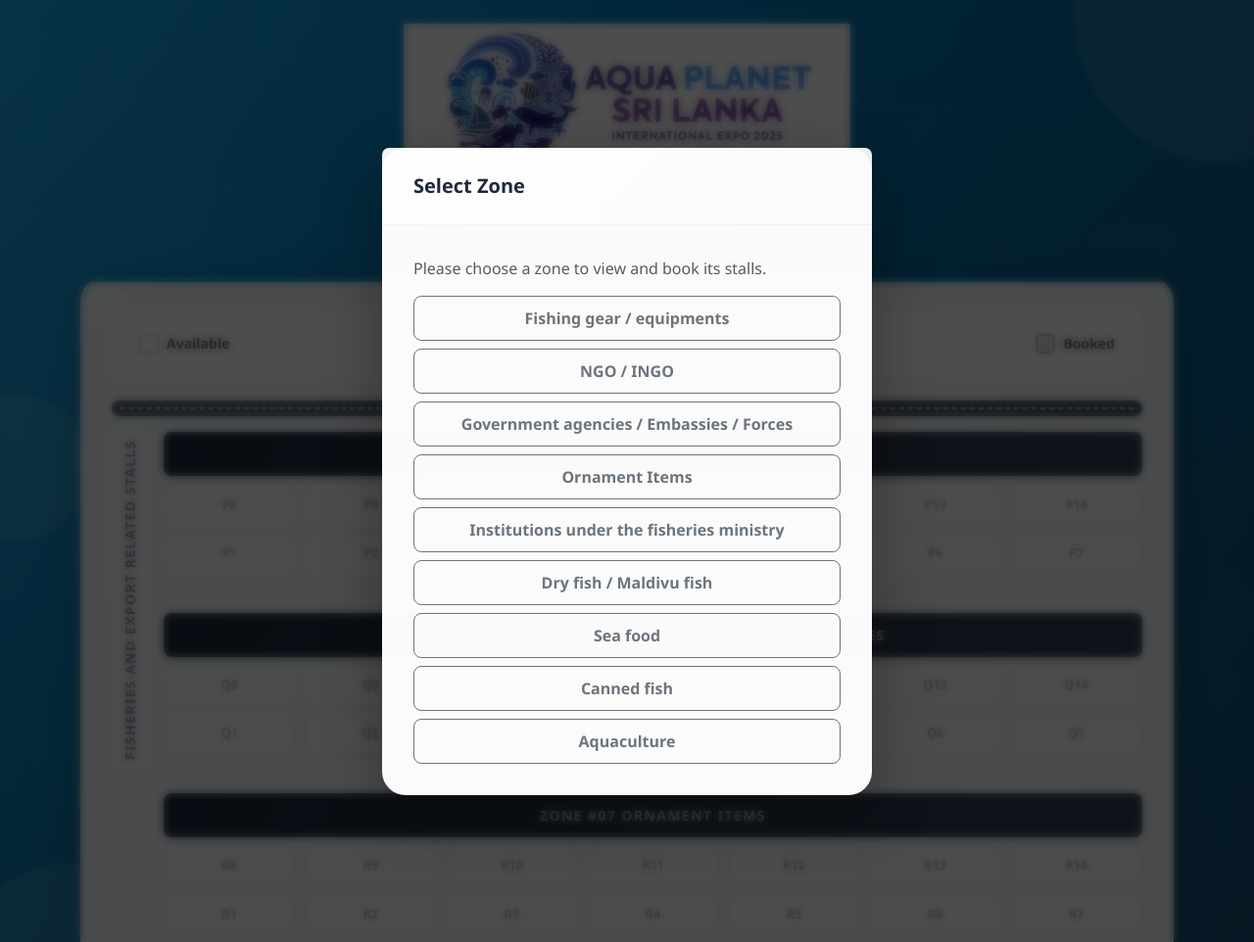
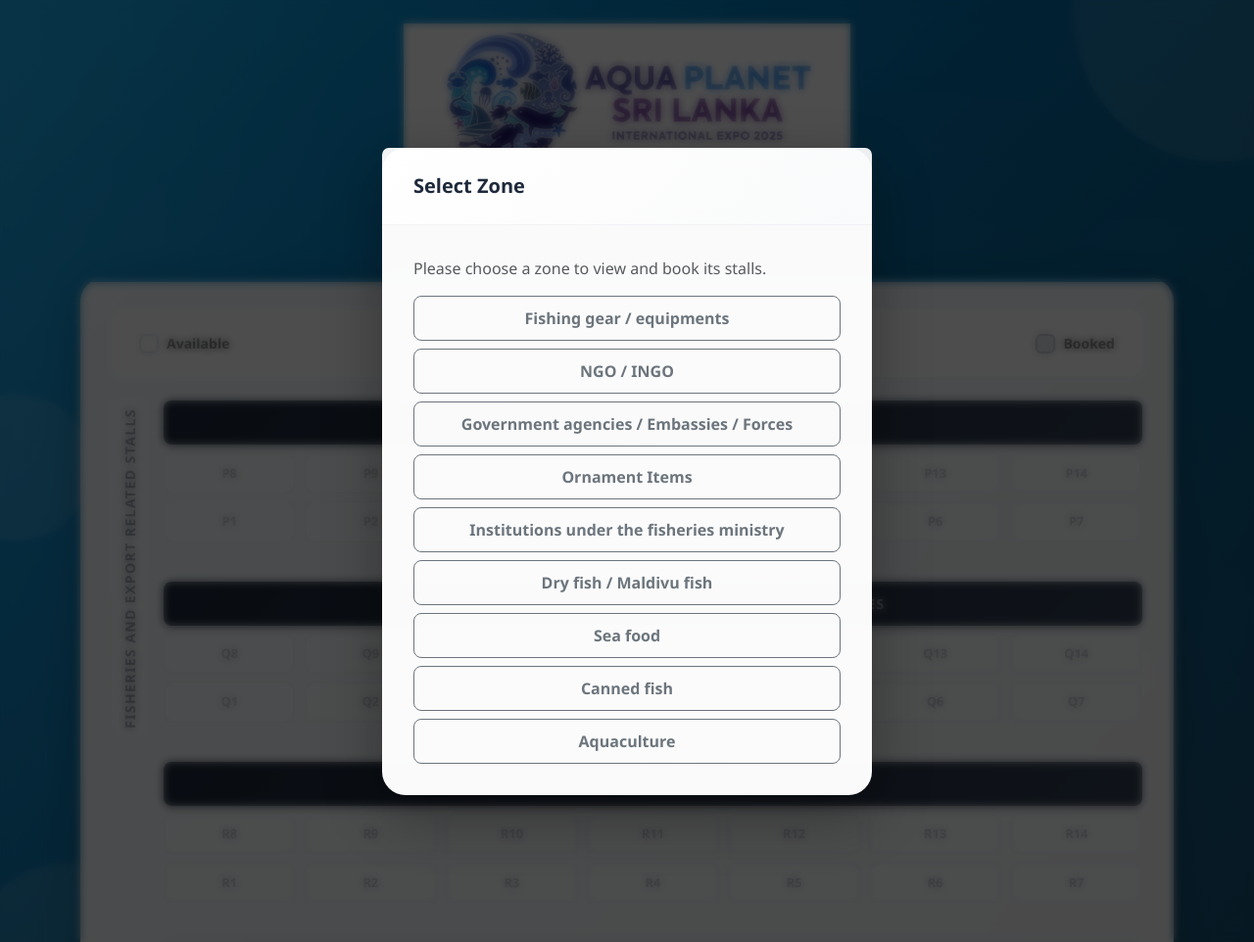
Before and after one commit to ChamaraDFAR/AquaPlanetStall, a PHP site: page / in a window 1280 px wide. Shown: the whole page at 98% size. Run offline with PHP 8.4, Linux system fonts and the light colour scheme; data comes from the database, SQL or seed files in the repository; data that the repository does not hold is empty.

Commit message:
make the changes in map

```diff
--- a/index.php
+++ b/index.php
@@ -52,7 +52,6 @@
 
             </div>
 
-            <div class="road mb-3"></div>
 
             <div class="d-flex flex-column gap-4" id="map-area">
               <!-- Left side stalls -->
```
